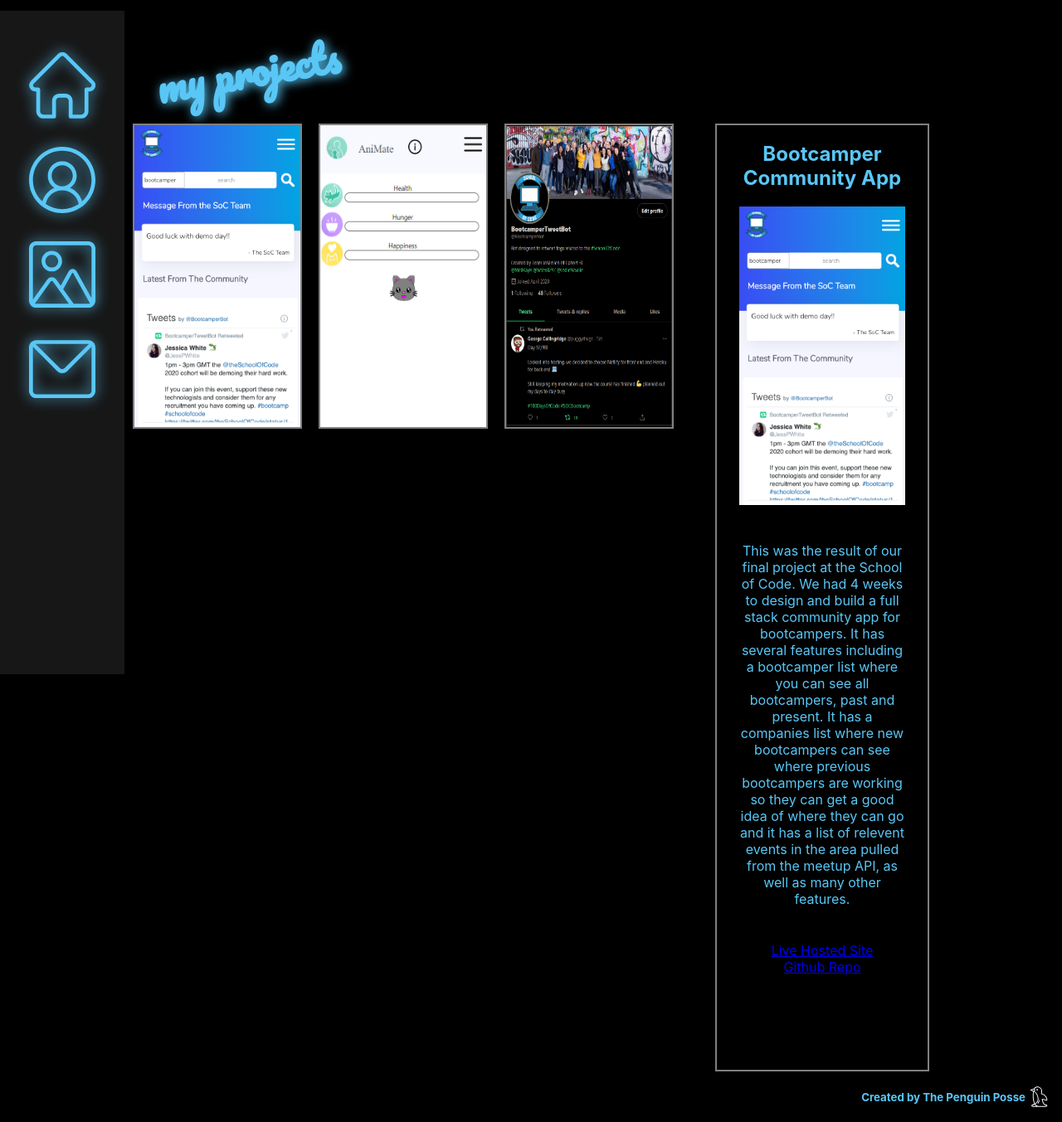
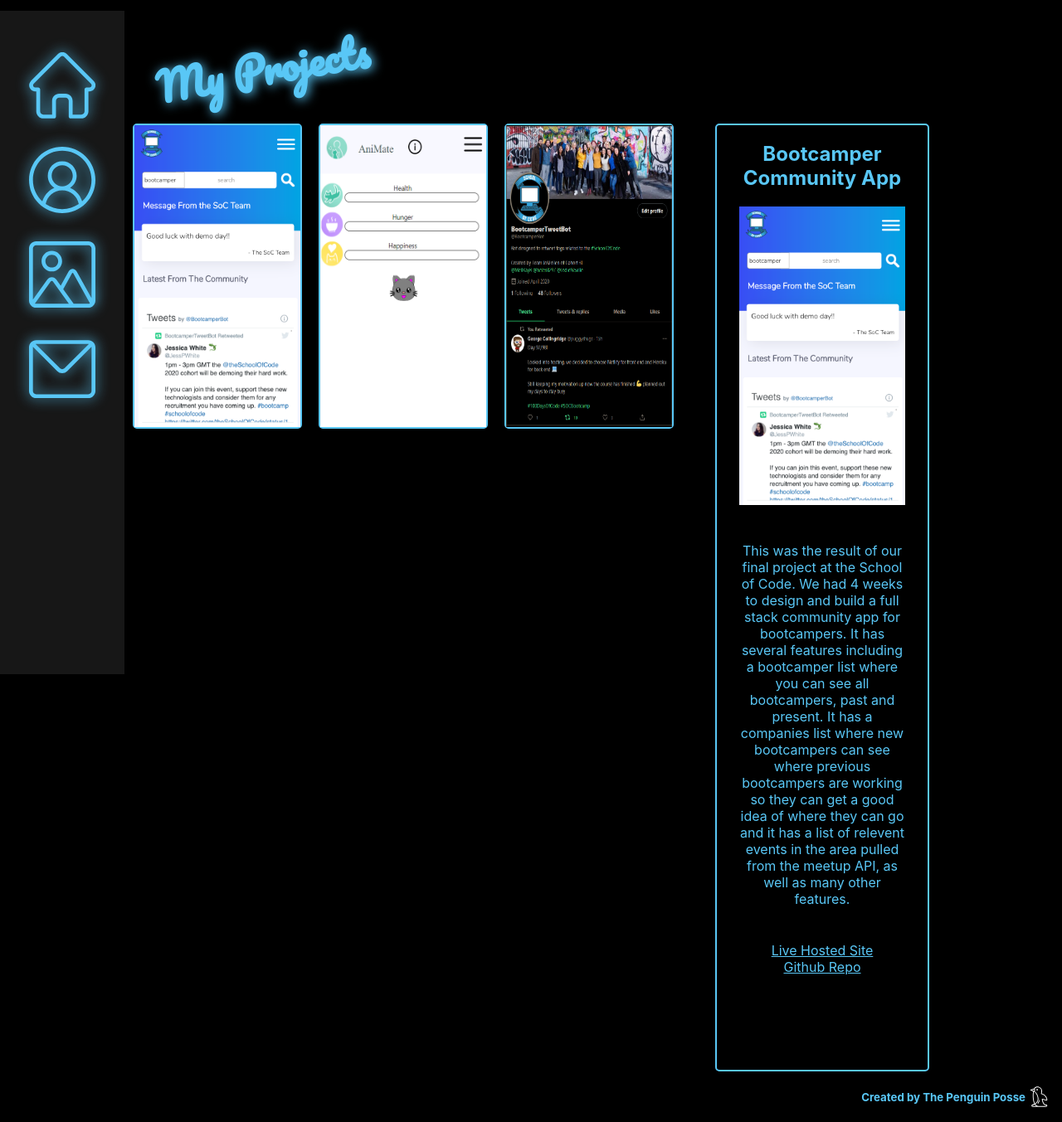
Before and after one commit to MellKay/portfolio, a React (Create React App) app: page /projects in a window 1280 px wide. Shown: the whole page at 83% size. Built offline with nearby package versions, Linux system fonts and the light colour scheme.

Commit message:
bit more styling, please change if you don't like

```diff
--- a/src/components/Contact/contact.css
+++ b/src/components/Contact/contact.css
@@ -6,18 +6,17 @@
 
 .logos {
   display: flex;
-/*   margin-left: auto;
-  margin-right: auto; */
+  align-items: center;
   justify-content: space-around;
 }
 
 @media only screen and (max-width: 900px) {
   .logos {
- display: inline-block;
- margin-left: 50%;
+    display: inline-block;
+    margin-left: 50%;
   }
 }
 
 .textContact {
-  margin-bottom: 200px !important
+  margin-bottom: 200px !important;
 }
--- a/src/components/Contact/index.js
+++ b/src/components/Contact/index.js
@@ -7,7 +7,7 @@ import EmailLogo from '../../assets/email.svg'
 function Contact() {
   return (
     <div className="contact">
-    <h1 className="textContact">Contact</h1>
+    <h1 className="textContact">Contact Me</h1>
     <div className="logos">
     <a href="https://www.linkedin.com/in/mellrusson/" target="_blank" rel="noreferrer"><img src={LinkedInLogo} alt="" /></a>
     <a href="https://twitter.com/MellKayR" target="_blank" rel="noreferrer"><img src={TwitterLogo} alt="" /></a>
--- a/src/components/Home/index.js
+++ b/src/components/Home/index.js
@@ -3,7 +3,7 @@ import "./home.css";
 function Home() {
   return (
     <div className="home">
-      <h1>my HomePage</h1>
+      <h1>Mell Russon</h1>
       <p>
         Lorem ipsum dolor sit amet, consectetur adipiscing elit, sed do eiusmod
         tempor incididunt ut labore et dolore magna aliqua. Ut enim ad minim
--- a/src/components/NavBar/navBar.css
+++ b/src/components/NavBar/navBar.css
@@ -20,12 +20,9 @@
   max-width: 80px;
   margin-bottom: 20%;
   filter: drop-shadow(0px 0px 8px #59c7f6);
-
-  /* Alexa Berry is smarter than the average bear */
 }
 
-/* .icon:active,
-:hover {
-  filter: drop-shadow(0px 0px 8px #1d7ea7);
+.icon:hover {
+  color: #1d7ea7;
 }
-  No idea why active/hover isn't working but should be ^this^ colour when it does...*/
+/*Currently hover doesn't work because SVGs are the lighter colour already - How do we get them to change??*/
--- a/src/components/Projects/index.js
+++ b/src/components/Projects/index.js
@@ -45,7 +45,7 @@ function Projects() {
   const [currentProject, setCurrentProject] = useState(projects[0]);
   return (
     <div className="projects">
-      <h1>my projects</h1>
+      <h1>My Projects</h1>
       <div className="container">
         <div className="grid-container">
           {projects.map((item) => (
--- a/src/components/Projects/projects.css
+++ b/src/components/Projects/projects.css
@@ -2,6 +2,10 @@
   width: 75%;
   display: inline-block;
   padding-left: 10px;
+}
+
+a {
+  color: inherit;
 }
 
 .container {
@@ -20,7 +24,8 @@
 
 .grid-item,
 .project-display {
-  border: 2px grey solid;
+  border: 2px #59c7f6 solid;
+  border-radius: 5px;
   text-align: center;
 }
 
--- a/src/index.css
+++ b/src/index.css
@@ -6,14 +6,14 @@ body {
   -webkit-font-smoothing: antialiased;
   -moz-osx-font-smoothing: grayscale;
   background-color: black;
-  color: #59c7f6;
+  color: var(--blue1);
 }
 
 h1 {
   font-size: 3em;
   max-width: 8em;
   font-family: "Pacifico", cursive;
-  text-shadow: 2px 2px 13px #59c7f6;
+  text-shadow: 2px 2px 13px var(--blue1);
   transform: rotate(-10deg);
   padding-left: 2vw;
 }
```
